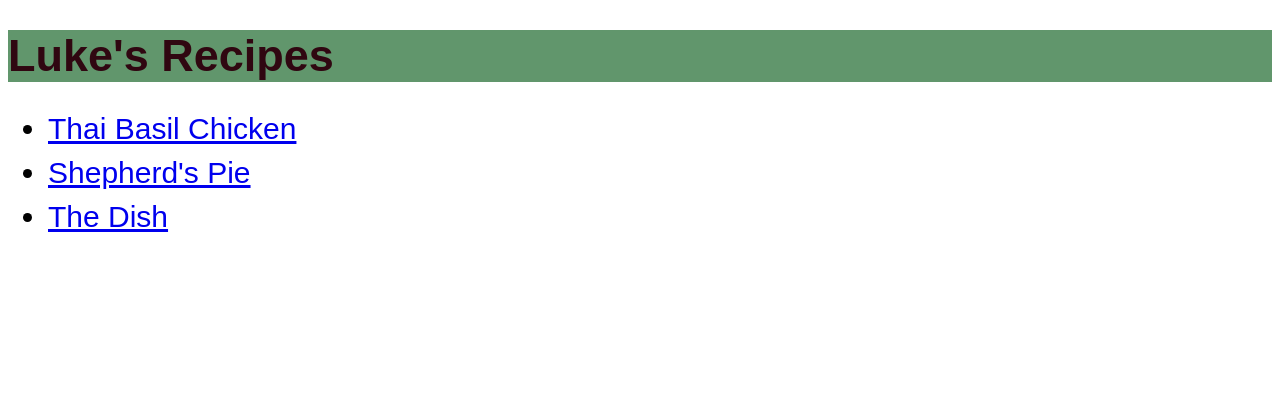
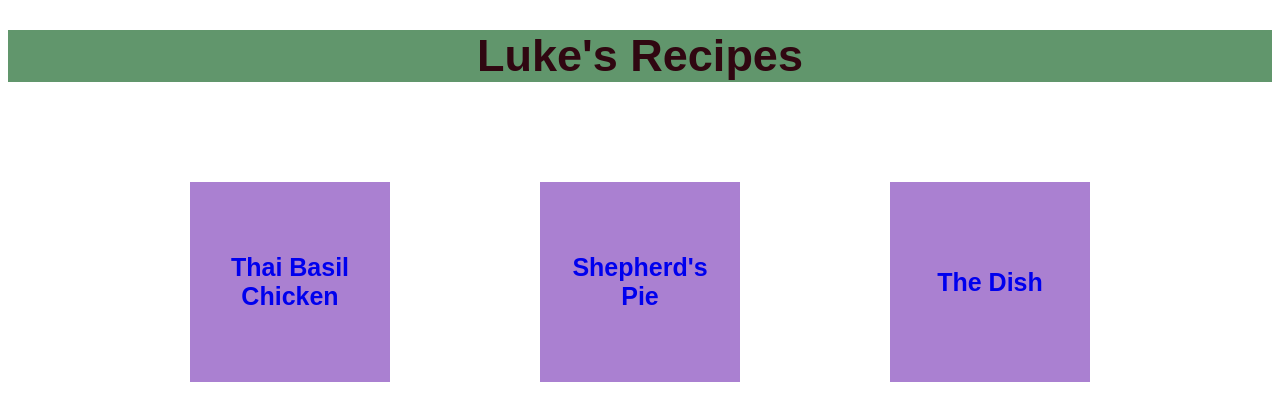
Before and after one commit to luke-j-m/odin-recipes, a plain HTML site: page index.html in a window 1280 px wide. Drawn offline with Linux system fonts and the light colour scheme.

Commit message:
Improve style of homepage

```diff
--- a/index.html
+++ b/index.html
@@ -9,11 +9,11 @@
 <body>
     <h1 class="main-header">Luke's Recipes</h1>
 
-    <ul>
-        <li><a href="./recipes/Basil-Chicken.html" target="_blank">Thai Basil Chicken</a></li>
-        <li><a href="./recipes/Shepherds-Pie.html" target="_blank">Shepherd's Pie</a></li>
-        <li><a href="./recipes/The-Dish.html" target="_blank">The Dish</a></li>
-    </ul>
+    <div class="recipes">
+        <div class="recipe-box"><a href="./recipes/Basil-Chicken.html" target="_blank">Thai Basil Chicken</a></div>
+        <div class="recipe-box"><a href="./recipes/Shepherds-Pie.html" target="_blank">Shepherd's Pie</a></div>
+        <div class="recipe-box"><a href="./recipes/The-Dish.html" target="_blank">The Dish</a></div>
+    </div>
 
 </body>
 </html>
--- a/styles.css
+++ b/styles.css
@@ -4,12 +4,40 @@ body {
 
 .main-header{
     color: rgb(48, 7, 17);
+    text-align: center;
     font-size: 45px;
     font-weight: 700;
     background-color: rgb(97, 150, 108);
 }
 
-li {
-    font-size: 30px;
-    margin: 10px 0;
+.recipes{
+    margin-top: 100px;
+    display: flex;
+    flex-direction: row;
+    justify-content: center;
+    align-content: center;
 }
+
+.recipe-box {
+    background-color: rgb(170, 128, 209);
+    font-weight: bold;
+    display: flex;
+    flex-direction: column;
+    align-content: center;
+    justify-content: center;
+    width: 200px;
+    height: 200px;
+    text-align: center;
+    font-size: 25px;
+    margin-left: 75px;
+    margin-right: 75px;
+}
+
+.recipe-box:hover {
+    background-color: rgb(107, 58, 153);
+}
+
+a {
+    padding: 90px 30px;
+    text-decoration: none;
+}
```
